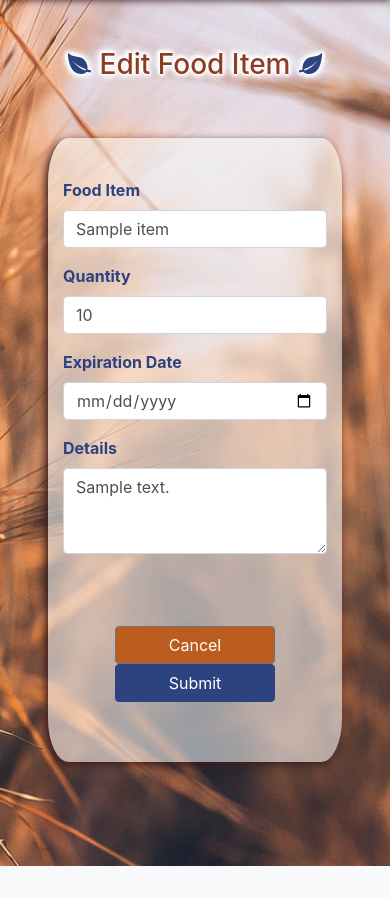
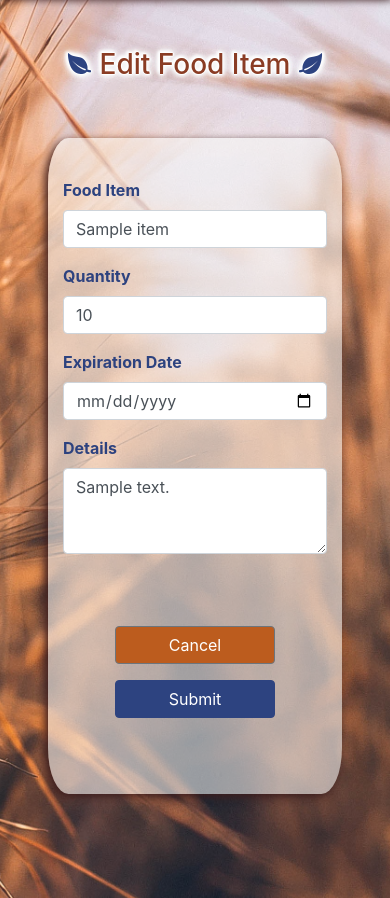
Before and after one commit to Gaberoids/MS3-gf-foodStorage-MongoDb, a Flask app: template templates/edit_item.html in a window 390 px wide. Shown: the part 56-954 px from the top of the page. Before the commit the page ends 922 px from the top, so only its background shows below. Run offline with Flask 2, Linux system fonts and the light colour scheme; the template is opened without the code that fills it: most values are stand-ins (such as "Sample title", 1, 10 or a date in 2020); some libraries are stand-ins or nearby versions.

Commit message:
Improved button margins on mobile view of the edit_item.html

```diff
--- a/templates/edit_item.html
+++ b/templates/edit_item.html
@@ -36,8 +36,8 @@
                        maxlength="400" rows="3">{{ itm.item_details }}</textarea><span id="txt-length-left"><br></span><span id="errMsg"></span>
                 </div>
                 <div class="form-button">
-                    <a href="{{ url_for('get_items') }}" class="btn btn-secondary cancel-button">Cancel</a>
-                    <button type="submit" class="btn btn-secondary submit-button">Submit</button>
+                    <a href="{{ url_for('get_items') }}" class="btn btn-secondary cancel-button mb-3 mb-sm-0">Cancel</a>
+                    <button type="submit" class="btn btn-secondary submit-button mb-3 mb-sm-0">Submit</button>
                 </div>
             </div>
         </div>
```
